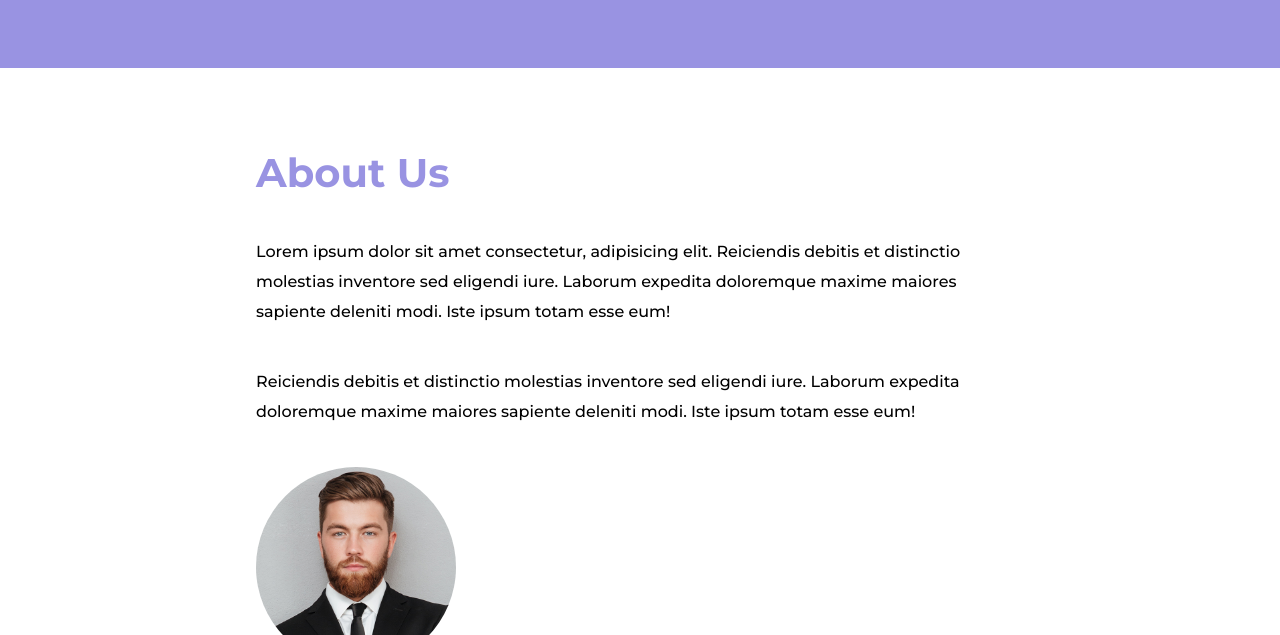
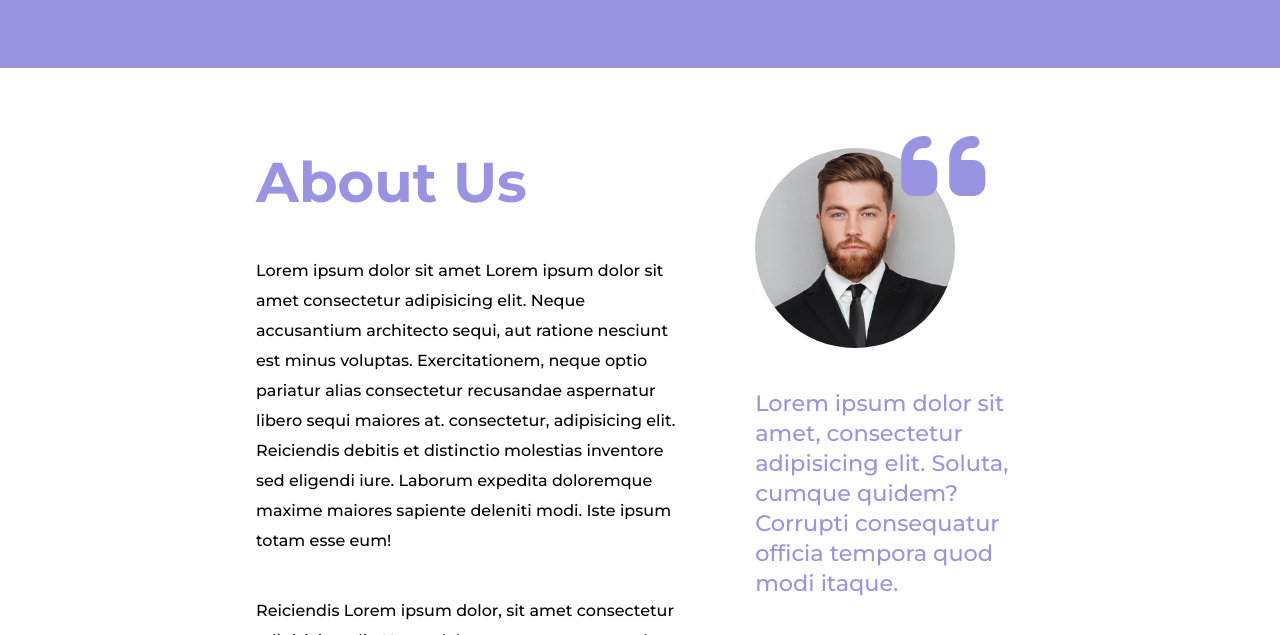
Before and after one commit to yurididomenico/htmlcss-responsive-layout, a plain HTML site: page index.html in a window 1280 px wide. Shown: the part 4250-4885 px from the top of the page. Drawn offline with Linux system fonts and the light colour scheme.

Commit message:
About-Us: Fix quotes img

```diff
--- a/assets/css/preset.css
+++ b/assets/css/preset.css
@@ -197,6 +197,9 @@
   font-size: 2rem;
 }
 
+/* (_____ Font Weight ____________________________) */
+
+
 /* |||||||||| AREA COLORI |||||||||| */
 
 .sfondo-grigio
--- a/assets/css/stile.css
+++ b/assets/css/stile.css
@@ -299,7 +299,13 @@ section
 
 .about-us > div > div > h2
 {
-  font-size: 2.5rem;
+  font-size: 3.5rem;
+}
+
+.about-us > div > div > p
+{
+  line-height: 30px;
+  font-weight: 500;
 }
 
 .about-us > div > div > p
@@ -313,7 +319,7 @@ section
   width: 200px;
   aspect-ratio: 1/1;
   border-radius: 50%;
-  overflow: hidden;
+  position: relative;
 }
 
 .about-us > div > div > .box > img
@@ -321,6 +327,16 @@ section
   width: 100%;
   height: 100%;
   object-fit: cover;
+  border-radius: 50%;
+}
+
+.about-us > div > div > .box > .fa-quote-left
+{
+  position: absolute;
+  top: -30px;
+  right: -30px;
+  color: #9993e2;
+  font-size: 6rem;
 }
 
 .about-us > div > div > .btn
@@ -418,6 +434,25 @@ section
     flex-basis: 45%;
     margin-bottom: 40px;
   }
+
+  /* About Us */
+  .about-us > div
+  {
+    display: flex;
+    justify-content: space-between;
+  }
+
+  .about-us > div > div:first-child
+  {
+    flex-basis: 55%;
+  }
+
+  .about-us > div > div:last-child
+  {
+    flex-basis: 35%;
+    justify-content: flex-end;
+  }
+
 
 }
 
--- a/index.html
+++ b/index.html
@@ -283,15 +283,17 @@
       <div class="contenitore">
         <div>
           <h2 class="violetto">About Us</h2>
-          <p>Lorem ipsum dolor sit amet consectetur, adipisicing elit. Reiciendis debitis et distinctio molestias inventore sed eligendi iure. Laborum expedita doloremque maxime maiores sapiente deleniti modi. Iste ipsum totam esse eum!</p>
-          <p>Reiciendis debitis et distinctio molestias inventore sed eligendi iure. Laborum expedita doloremque maxime maiores sapiente deleniti modi. Iste ipsum totam esse eum!</p>
+          <p>Lorem ipsum dolor sit amet Lorem ipsum dolor sit amet consectetur adipisicing elit. Neque accusantium architecto sequi, aut ratione nesciunt est minus voluptas. Exercitationem, neque optio pariatur alias consectetur recusandae aspernatur libero sequi maiores at. consectetur, adipisicing elit. Reiciendis debitis et distinctio molestias inventore sed eligendi iure. Laborum expedita doloremque maxime maiores sapiente deleniti modi. Iste ipsum totam esse eum!</p>
+          <p>Reiciendis Lorem ipsum dolor, sit amet consectetur adipisicing elit. Ut non laborum amet assumenda, enim culpa provident soluta at. Ullam cum asperiores exercitationem sunt praesentium dignissimos explicabo, eos molestiae doloribus similique! debitis et distinctio molestias inventore sed eligendi iure. Laborum expedita doloremque maxime maiores sapiente deleniti modi. Iste ipsum totam esse eum!</p>
         </div>
 
         <div>
           <div class="box">
             <img src="./assets/img/about.jpg" alt="">
-            <p>Lorem ipsum dolor sit amet, consectetur adipisicing elit. Soluta, cumque quidem? Corrupti consequatur officia tempora quod modi itaque.</p>
+            <i class="fa-solid fa-quote-left"></i>
           </div>
+
+          <p class="violetto font-l">Lorem ipsum dolor sit amet, consectetur adipisicing elit. Soluta, cumque quidem? Corrupti consequatur officia tempora quod modi itaque.</p>
 
           <div class="btn sfondo-violetto bianco">
             <i class="fa-brands fa-linkedin"></i>
@@ -299,9 +301,11 @@
           </div>
         </div>
 
-
       </div>
     </section>
+
+
+
 
     <section>
 
```
